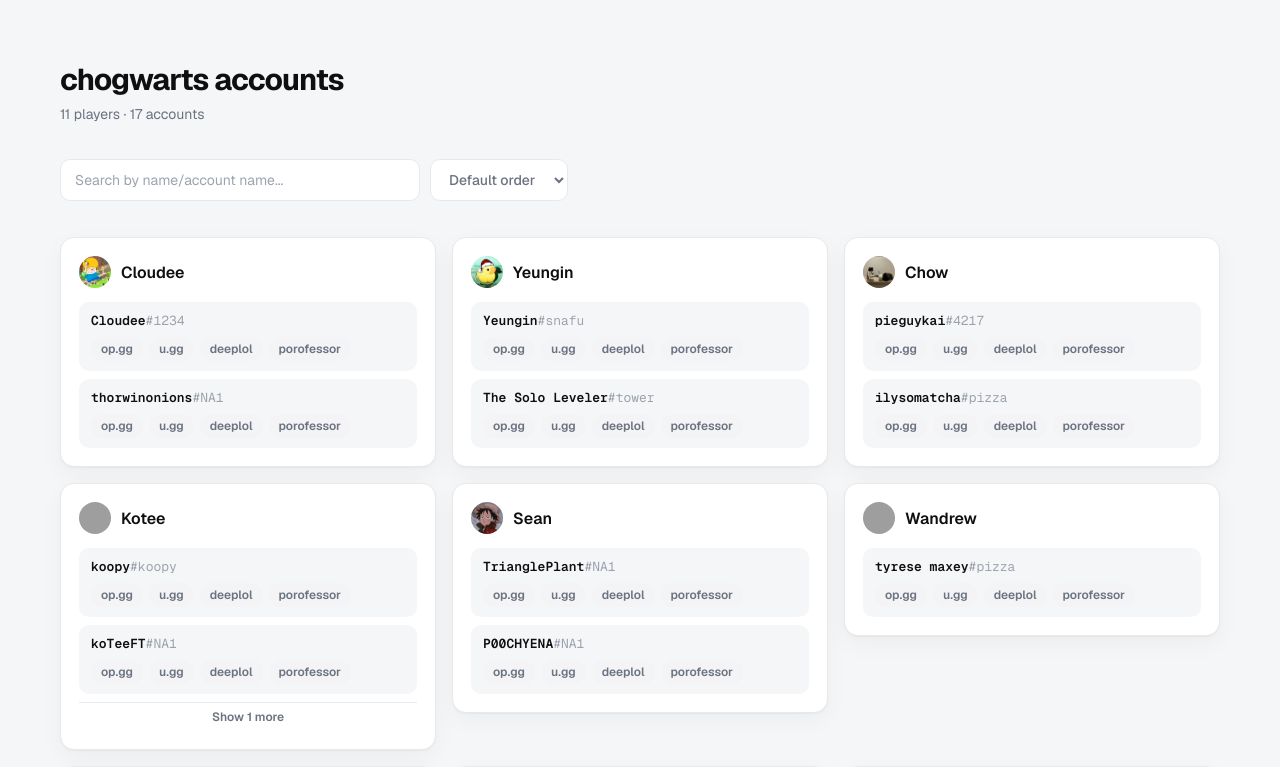
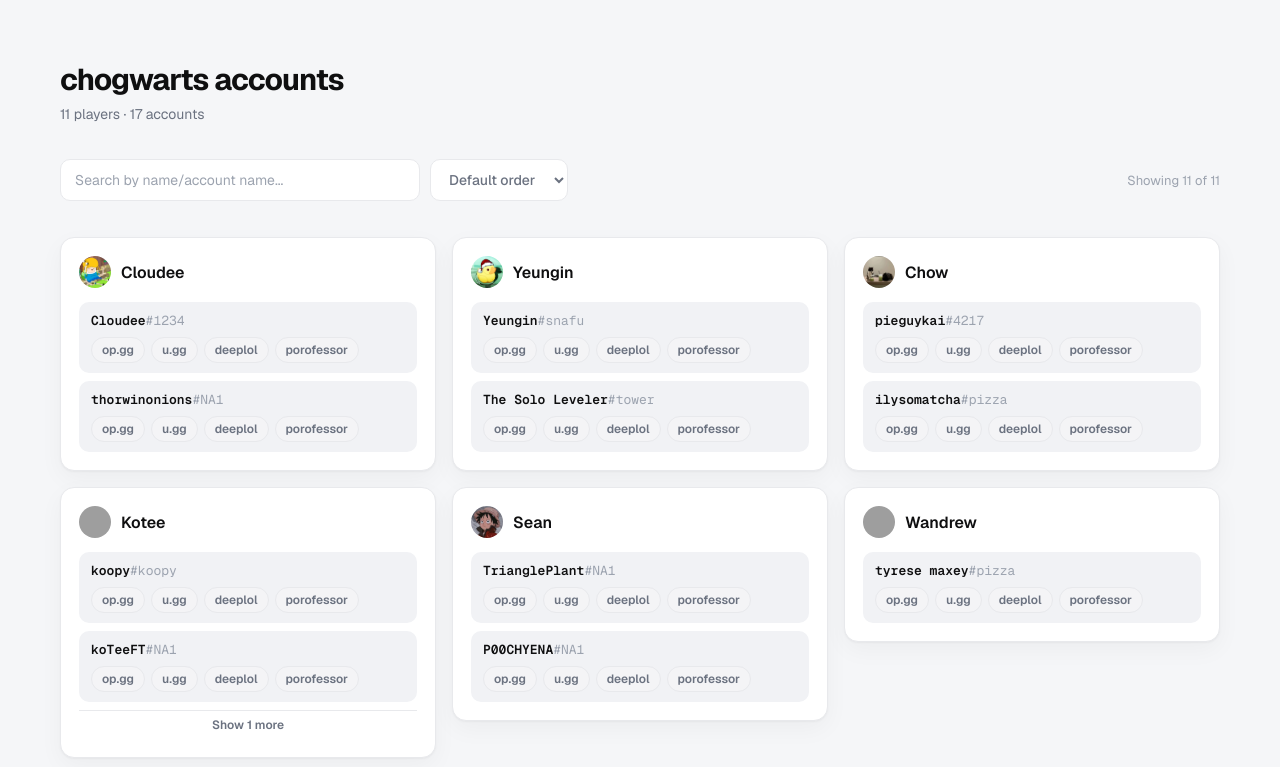
Before and after one commit to alanzhang03/hatewatching, a Next.js app: page / in a window 1280 px wide. Shown: the top 767 px of the page. Built offline with nearby package versions, Linux system fonts and the light colour scheme; grey boxes are pictures that could not be loaded.

Commit message:
theme changes

```diff
--- a/app/page.module.css
+++ b/app/page.module.css
@@ -10,6 +10,7 @@
   --accent-soft: #eef0ff;
   --chip-bg: #f4f4f6;
   --chip-hover: #ececf9;
+  --row-bg: #f1f2f5;
   --shadow: 0 1px 2px rgba(16, 16, 20, 0.04), 0 8px 24px rgba(16, 16, 20, 0.04);
 
   display: flex;
@@ -53,7 +54,22 @@
 .controls {
   display: flex;
   flex-wrap: wrap;
+  align-items: center;
+  justify-content: space-between;
   gap: 10px;
+}
+
+.controlsLeft {
+  display: flex;
+  flex-wrap: wrap;
+  gap: 10px;
+  flex: 1;
+}
+
+.resultCount {
+  font-size: 13px;
+  color: var(--text-tertiary);
+  white-space: nowrap;
 }
 
 .search {
@@ -177,7 +193,7 @@
   align-items: flex-start;
   gap: 8px;
   padding: 10px 12px;
-  background: var(--background);
+  background: var(--row-bg);
   border-radius: 10px;
 }
 
@@ -218,6 +234,7 @@
 
 .linkChip {
   padding: 4px 10px;
+  border: 1px solid var(--border);
   border-radius: 999px;
   background: var(--chip-bg);
   color: var(--text-secondary);
@@ -268,6 +285,7 @@
     --accent-soft: #211f3d;
     --chip-bg: #1c1c1f;
     --chip-hover: #24243a;
+    --row-bg: #1c1c1f;
     --shadow: 0 1px 2px rgba(0, 0, 0, 0.3), 0 8px 24px rgba(0, 0, 0, 0.2);
   }
 }
--- a/app/page.tsx
+++ b/app/page.tsx
@@ -42,6 +42,7 @@ export default function Home() {
         </header>
 
         <div className={styles.controls}>
+          <div className={styles.controlsLeft}>
             <input
               type='text'
               className={styles.search}
@@ -59,6 +60,10 @@ export default function Home() {
               <option value='accounts'># of accounts</option>
             </select>
           </div>
+          <span className={styles.resultCount}>
+            Showing {filteredPlayers.length} of {players.length}
+          </span>
+        </div>
 
         {filteredPlayers.length === 0 ? (
           <p className={styles.noResults}>
```
Lines whose indentation alone changed are shown as unchanged.
